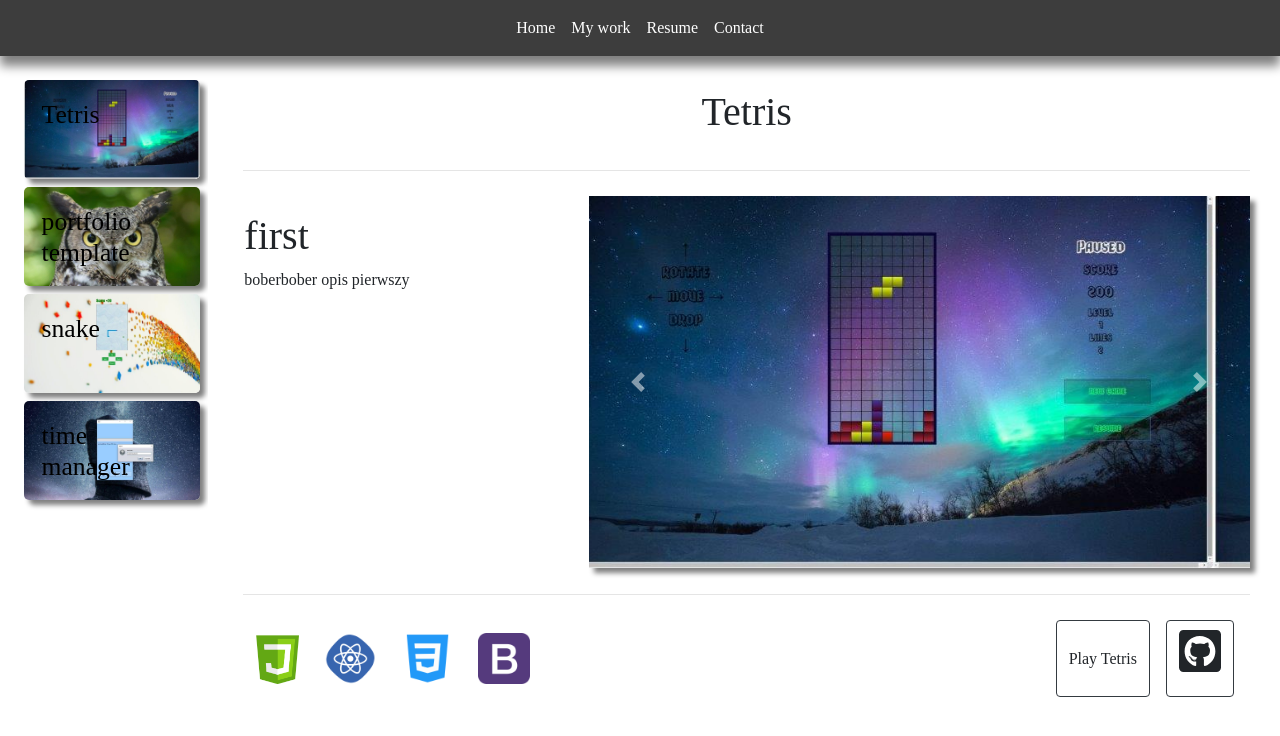
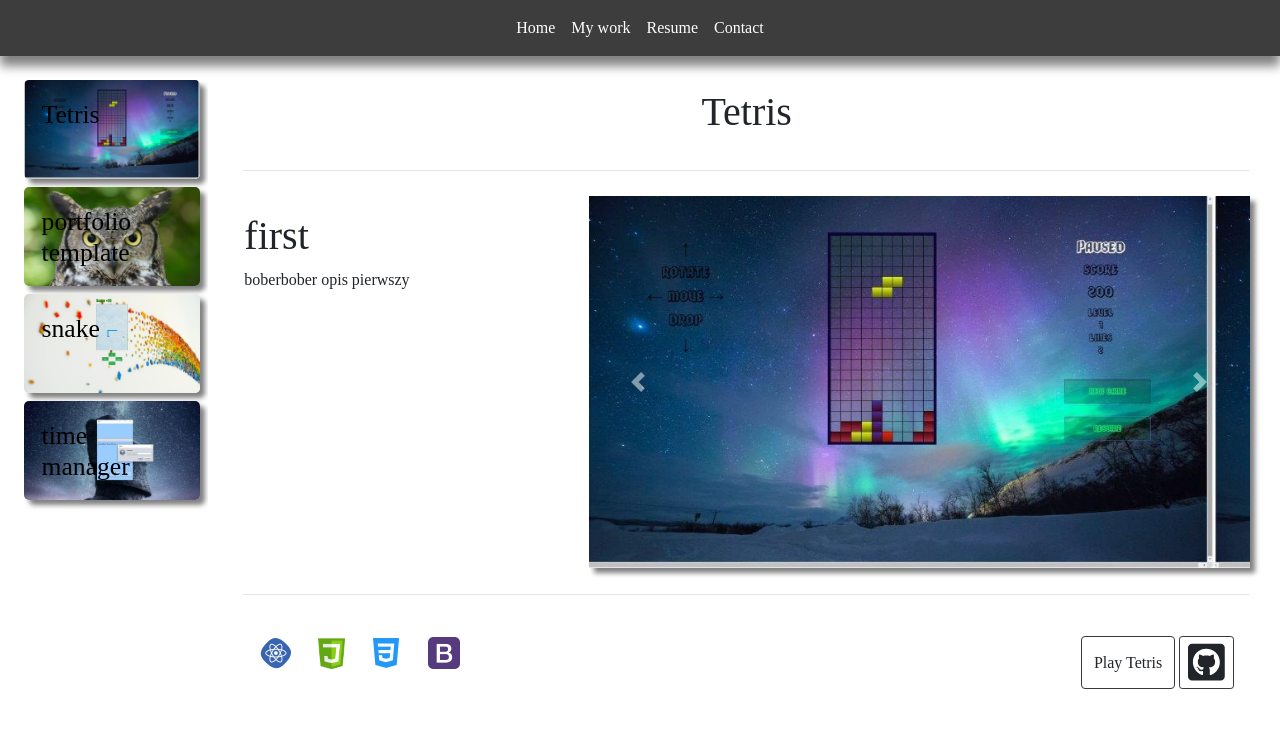
Before and after one commit to Diotr/MyPortfolio, a React (Create React App) app: page /mywork in a window 1280 px wide. Shown: the top 736 px of the page. Built offline with nearby package versions, Linux system fonts and the light colour scheme; a web font is replaced by a local one.

Commit message:
small changes in layout

```diff
--- a/src/components/MyWork.js
+++ b/src/components/MyWork.js
@@ -49,7 +49,7 @@ const rightColumnStyle ={
     overflowY:'hidden'
 }
 const logosStyle = {
-  height:'4vw' ,
+  height:'4vh' ,
   margin: '1vw',
   }
 
@@ -71,8 +71,8 @@ const projects = [
    description: 'boberbober opis pierwszy',
    gitLink: 'https://github.com/Piotr-Michalec/tetris-react',
    playButton: <button onClick={()=>window.open('https://www.onet.pl/', '_blank')}
-                className ='btn d-none  d-md-block border-dark h-100'>Play Tetris</button>,
-   techUsedLogos: [logoJs,logoReact,logoCss3,logoBootsrap]
+                className ='btn d-md-block border-dark mr-1'>Play Tetris</button>,
+   techUsedLogos: [logoReact,logoJs,logoCss3,logoBootsrap]
  },
 
  {
@@ -84,7 +84,9 @@ const projects = [
  info:'first',
  description: 'bopis drugi',
  gitLink: 'https://github.com/Diotr/MyPortfolio',
- playButton: null,  techUsedLogos:[logoReact,logoJs,logoCss3,logoBootsrap]
+ playButton: <button onClick={()=>window.open('https://www.onet.pl/', '_blank')}
+ className ='btn d-md-block border-dark mr-1'>Visit site</button>,
+   techUsedLogos:[logoReact,logoJs,logoCss3,logoBootsrap]
 },
 
 {
--- a/src/components/Resume.js
+++ b/src/components/Resume.js
@@ -1,8 +1,7 @@
 import React from 'react';
 const Resume=()=> {
   return (
-    <div className="container  d-flex justify-content-center">
-      <div className='w-75  m-5 p-5 border bg-light'>
+    <div className="container w-75 p-md-5 p-2  h-75 mt-5">
       <h1>Resume</h1>
       <p>A résumé or resume[a][1] is a document used and created by a person to present their background, skills, and accomplishments. Résumés can be used for a variety of reasons, but most often they are used to secure new employment.[2]
 
@@ -19,7 +18,6 @@ The curriculum vitae (CV) used for employment purposes in the UK (and in other E
 
 In South Asian countries such as India, Pakistan, and Bangladesh, biodata is often used in place of a résumé.[3]]</p>
     </div>
-  </div>
   );
 }
 
--- /dev/null
+++ b/src/components/projectDetails/Buttons.js
@@ -0,0 +1,16 @@
+import React from 'react';
+
+import { FontAwesomeIcon } from '@fortawesome/react-fontawesome'
+import { faGithubSquare } from '@fortawesome/free-brands-svg-icons';
+
+const Buttons = props => {
+    return(
+<div className = 'd-flex flex-row justify-content-around '>
+    {props.projects.playButton}
+    <a href={props.projects.gitLink} target='_blank'
+    className = 'btn  btn-sm border border-dark  '>
+    <FontAwesomeIcon icon = {faGithubSquare} size='3x'/> </a>
+</div>
+    );
+}
+export default Buttons;
--- a/src/components/projectDetails/ProjectDescription.js
+++ b/src/components/projectDetails/ProjectDescription.js
@@ -1,6 +1,10 @@
 import React from 'react';
 import { FontAwesomeIcon } from '@fortawesome/react-fontawesome'
 import { faGithubSquare } from '@fortawesome/free-brands-svg-icons';
+
+import Carousel from '../projectDetails/carousel';
+import TechLogos from '../projectDetails/TechLogos';
+import Buttons from '../projectDetails/Buttons';
 
 const hrStyle = {
    marginTop:'2vw',
@@ -24,41 +28,16 @@ return (
           </p>
       </div>
       <div className = 'col-md-8 '>
-        <div id='projectPreview' className='carousel slide ' data-ride='carousel' style={{boxShadow: '5px 5px 5px grey'}}>
-        <div className = 'carousel-inner'>
-          <div className = 'carousel-item active'>
-            <img className='d-block w-100 rounded'src={props.projects.image1} alt = 'FirstImg'></img>
-          </div>
-            <div className ='carousel-item'>
-              <img className='d-block w-100 rounded'src={props.projects.image2} alt = 'SecondImg'></img>
-            </div>
-            <div className ='carousel-item'>
-              <img className='d-block w-100 rounded'src={props.projects.image3} alt = 'ThirdImg'></img>
-            </div>
-        </div>
-          <a className = 'carousel-control-prev' href = '#projectPreview' role='button' data-slide = 'prev'>
-            <span className='carousel-control-prev-icon' aria-hidden='true'></span>
-            <span className='sr-only'>Prev</span>
-          </a>
-          <a className = 'carousel-control-next' href = '#projectPreview' role='button' data-slide = 'next'>
-            <span className='carousel-control-next-icon' aria-hidden='true'></span>
-            <span className='sr-only'>Next</span>
-          </a>
-    </div>
-  </div>
+        <Carousel projects={props.projects}/>
+      </div>
   </div>
     <hr style = {hrStyle}></hr>
       <div className = 'row'>
-        <div className = 'col-md-8 col-8'>
-            <div className = 'logos d-flex flex-wrap col-md-flex-row'>
-                {props.projects.techUsedLogos}
-            </div>
+        <div className = 'col m-3 m-md-1'>
+          <TechLogos projects = {props.projects}/>
         </div>
-          <div className = 'col-md-4 col-4 d-flex flex-wrap flex-md-row justify-content-md-end justify-content-around align-items-center'>
-            {props.projects.playButton}
-              <a href={props.projects.gitLink} target='_blank'
-              className = 'btn border border-dark  mx-3 h-100'>
-               <FontAwesomeIcon icon = {faGithubSquare} size='3x'/> </a>
+        <div className=' col-md-4 d-flex justify-content-center justify-content-md-end m-md-3'>
+        <Buttons projects = {props.projects}/>
         </div>
       </div>
 </div>
--- /dev/null
+++ b/src/components/projectDetails/TechLogos.js
@@ -0,0 +1,17 @@
+import React from 'react';
+
+//const logoJs=<img style = {logosStyle} src={props.projects.techUsedLogos} alt='js Logo'></img>
+//const logoCss3=<img style = {logosStyle} src={css3Logo} alt='css3 Logo'></img>
+//const logoReact=<img style = {logosStyle} src={reactLogo} alt='css3 Logo'></img>
+//const logoBootsrap=<img style = {logosStyle} src={bootstrapLogo} alt='css3 Logo'></img>
+//const logoJava=<img style = {logosStyle} src={javaLogo} alt='java Logo'></img>
+
+
+const TechLogos = props =>{
+    return(
+<div className = 'logos d-flex flex-wrap col-md-flex-row justify-content-center justify-content-md-start'>
+{props.projects.techUsedLogos}
+</div>
+    );
+};
+export default TechLogos;
--- /dev/null
+++ b/src/components/projectDetails/carousel.js
@@ -0,0 +1,30 @@
+import React from 'react';
+
+const Carousel = (props) =>{
+    return(
+
+        <div id='projectPreview' className='carousel slide ' data-ride='carousel' style={{boxShadow: '5px 5px 5px grey'}}>
+        <div className = 'carousel-inner'>
+          <div className = 'carousel-item active'>
+            <img className='d-block w-100 rounded'src={props.projects.image1} alt = 'FirstImg'></img>
+          </div>
+            <div className ='carousel-item'>
+              <img className='d-block w-100 rounded'src={props.projects.image2} alt = 'SecondImg'></img>
+            </div>
+            <div className ='carousel-item'>
+              <img className='d-block w-100 rounded'src={props.projects.image3} alt = 'ThirdImg'></img>
+            </div>
+        </div>
+          <a className = 'carousel-control-prev' href = '#projectPreview' role='button' data-slide = 'prev'>
+            <span className='carousel-control-prev-icon' aria-hidden='true'></span>
+            <span className='sr-only'>Prev</span>
+          </a>
+          <a className = 'carousel-control-next' href = '#projectPreview' role='button' data-slide = 'next'>
+            <span className='carousel-control-next-icon' aria-hidden='true'></span>
+            <span className='sr-only'>Next</span>
+          </a>
+    </div>
+
+    );
+};
+export default Carousel;
```
